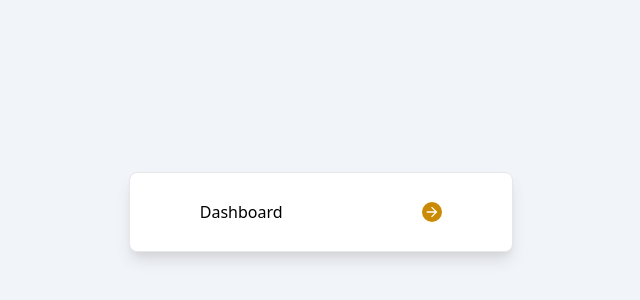
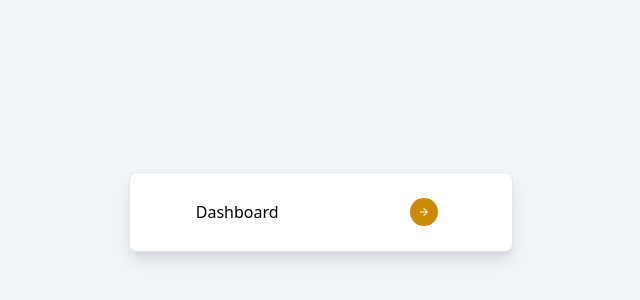
Before and after one commit to jeremy-marcillaud/prediko_assignment, a Next.js app: page / in a window 1280 px wide. Shown: the part 178-478 px from the top of the page, without its empty margins (319-959 px from the left). Built offline with nearby package versions, Linux system fonts and the light colour scheme.

Commit message:
circlebutton on home page

```diff
--- a/pages/index.tsx
+++ b/pages/index.tsx
@@ -4,25 +4,21 @@ import { Inter } from "@next/font/google";
 import styles from "../styles/Home.module.css";
 import Link from "next/link";
 import { MdAddBox, MdArrowForward } from "react-icons/md";
+import CircleButton from "../components/atoms/circleButton";
 
 const inter = Inter({ subsets: ["latin"] });
 
 export default function Home() {
   return (
     <div className="bg-slate-100 h-screen w-screen flex items-center justify-center">
-      <Link
-        href={`/admin/users`}
-        className="mb-5 w-96 h-20 bg-white border rounded-lg shadow-lg shadow-zinc-300 flex justify-around items-center"
-      >
+      <div className="mb-5 w-96 h-20 bg-white border rounded-lg shadow-lg shadow-zinc-300 flex justify-around items-center">
         <div>
           <p>Dashboard</p>
         </div>
-        <div className=" bg-yellow-600 rounded-full h-5 w-5 flex items-center justify-center hover:bg-yellow-500">
-          <div>
-            <MdArrowForward className="text-white" />
-          </div>
-        </div>
-      </Link>
+        <CircleButton path="/admin/users">
+          <MdArrowForward className="text-white" />
+        </CircleButton>
+      </div>
     </div>
   );
 }
```
